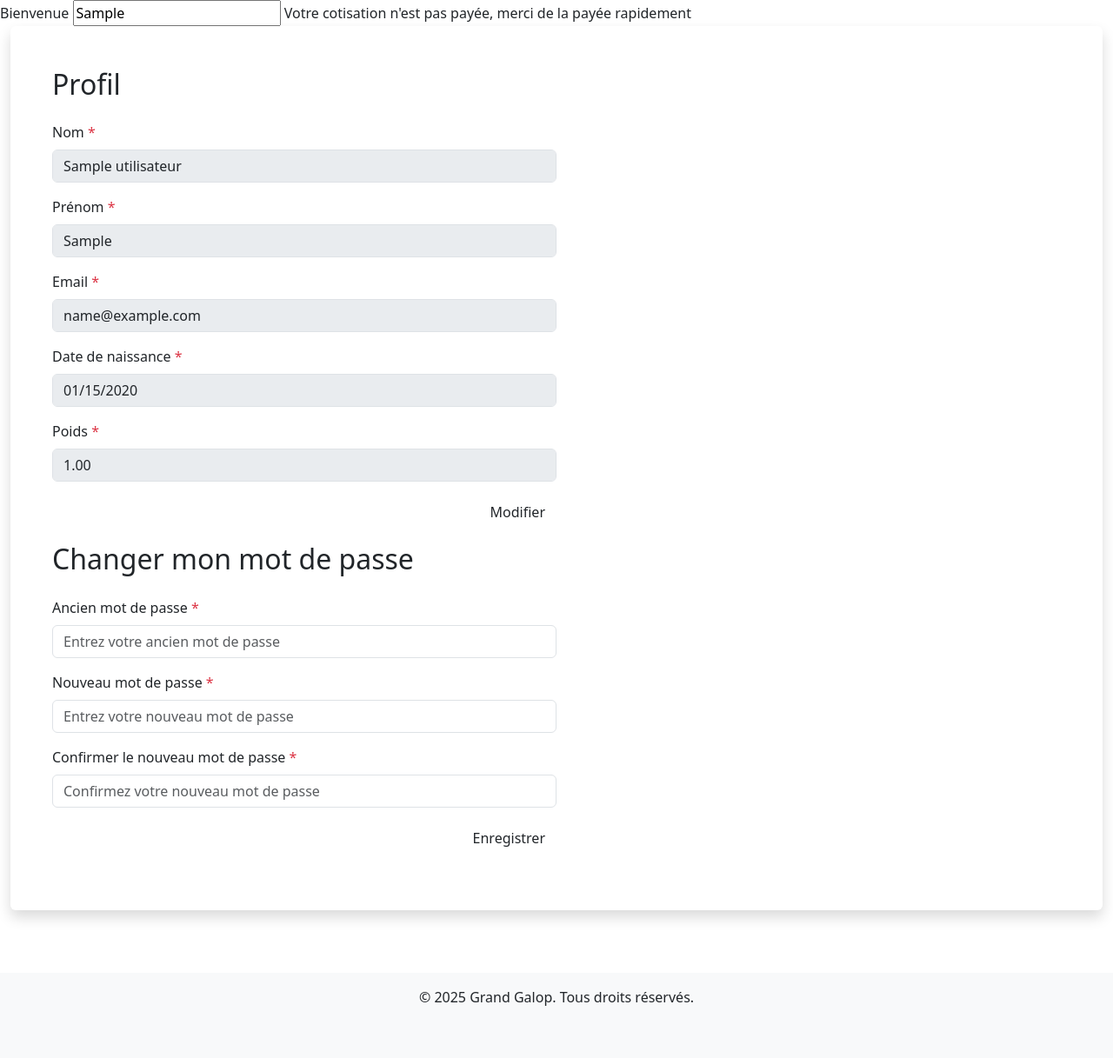
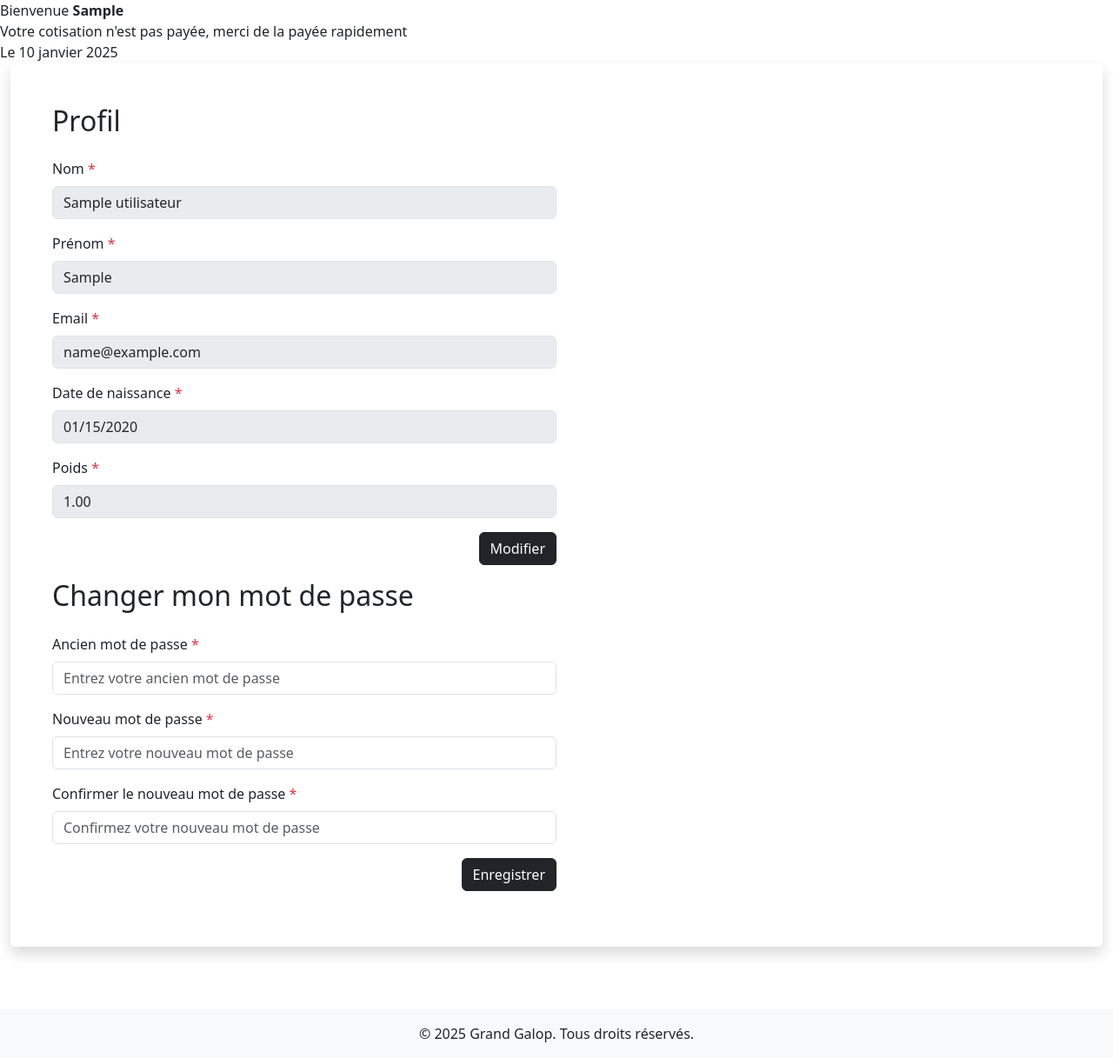
Before and after one commit to elyandreb/SAE-WEB-BD, a Flask app: page /profil/ in a window 1280 px wide. Shown: the part 82-1299 px from the top of the page at 87% size. Before the commit the page ends 1239 px from the top, so only its background shows below. Run offline with Flask 3, Linux system fonts and the light colour scheme; a user stored in the database is signed in; tables that the repository leaves empty hold one stand-in row (values such as "Sample post"); parts of the project's set-up code (start-up, migrations or seed data) failed here and were passed over; some libraries are stand-ins or nearby versions.

Commit message:
légère maj affichage

```diff
--- a/project/templates/profil.html
+++ b/project/templates/profil.html
@@ -4,12 +4,14 @@
 
 {% block content %}
 <div>
-    Bienvenue {{ form.first_name }}
+    Bienvenue <strong>{{ utilisateur.prenom_u }}</strong><br>
     {% if cotisation %}
         Votre cotisation est payée
     {% else %}
         Votre cotisation n'est pas payée, merci de la payée rapidement
     {% endif %}
+    <br>
+    {{ jour }}
 </div>
 
 <div class="container-fluid d-flex mb-5">
@@ -110,10 +112,10 @@
                 <div class="d-flex">
                     <div class="mb-3 ms-auto">
                         {% if edit %}
-                            <a href="{{ url_for('profil') }}" class="btn btn_color">Annuler</a>
-                            <input class="btn btn_color" type="submit" name="save_profile" value="Enregistrer">
+                            <a href="{{ url_for('profil') }}" class="btn btn-dark">Annuler</a>
+                            <input class="btn btn-dark" type="submit" name="save_profile" value="Enregistrer">
                         {% else %}
-                            <a href="{{ url_for('profil', edit=True) }}" class="btn btn_color">Modifier</a>
+                            <a href="{{ url_for('profil', edit=True) }}" class="btn btn-dark">Modifier</a>
                         {% endif %}
                     </div>
                 </div>
@@ -168,7 +170,7 @@
 
                 <div class="d-flex">
                     <div class="mb-3 ms-auto">
-                        {{ mdp_f.change_password(class_="btn btn_color") }}
+                        {{ mdp_f.change_password(class_="btn btn-dark") }}
                     </div>
                 </div>
             </form>
```
